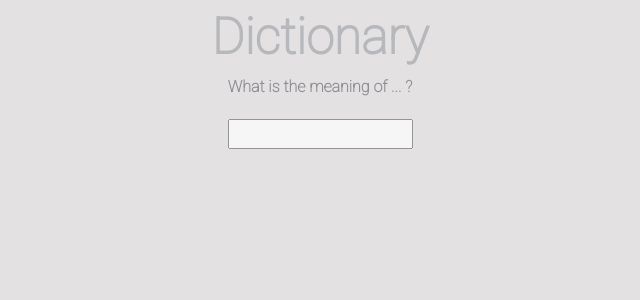
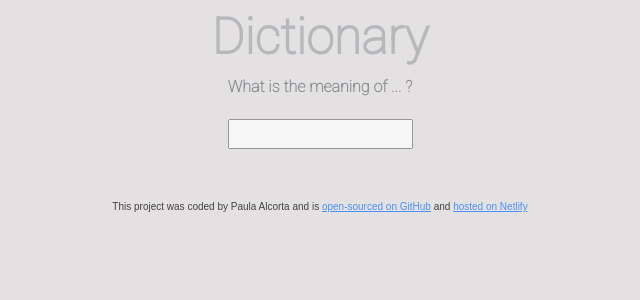
Before and after one commit to paulaal/dictionary-project, a React (Create React App) app: page / in a window 1280 px wide. Shown: the top 300 px of the page, without its empty margins (320-960 px from the left). Built offline with nearby package versions, Linux system fonts and the light colour scheme.

Commit message:
Footer included

```diff
--- a/src/Dictionary.js
+++ b/src/Dictionary.js
@@ -2,6 +2,7 @@ import React, { useState } from "react";
 import axios from "axios";
 import Results from "./Results";
 import Photos from "./Photos";
+import Footer from "./Footer";
 import "./Dictionary.css";
 
 export default function Dictionary() {
@@ -42,6 +43,7 @@ export default function Dictionary() {
 			</form>
 			<Results data={info} />
 			<Photos photos={photos} />
+			<Footer />
 		</div>
 	);
 }
--- /dev/null
+++ b/src/Footer.css
@@ -0,0 +1,7 @@
+.footer {
+	text-align: center;
+	font-size: 10px;
+	color: black;
+	font-family: Arial, Helvetica, sans-serif;
+	margin-top: 50px;
+}
--- /dev/null
+++ b/src/Footer.js
@@ -0,0 +1,25 @@
+import React from "react";
+import "./Footer.css";
+
+export default function Footer() {
+	return (
+		<p className="footer">
+			This project was coded by Paula Alcorta and is{" "}
+			<a
+				href="https://github.com/paulaal/dictionary-project"
+				target="_blank"
+				rel="noreferrer"
+			>
+				open-sourced on GitHub
+			</a>{" "}
+			and{" "}
+			<a
+				href="https://suspicious-aryabhata-1e2a18.netlify.app"
+				target="_blank"
+				rel="noreferrer"
+			>
+				hosted on Netlify
+			</a>
+		</p>
+	);
+}
--- a/src/Photos.css
+++ b/src/Photos.css
@@ -1,3 +1,4 @@
 .Photos img {
 	border-radius: 4px;
+	margin-bottom: 12px;
 }
```
